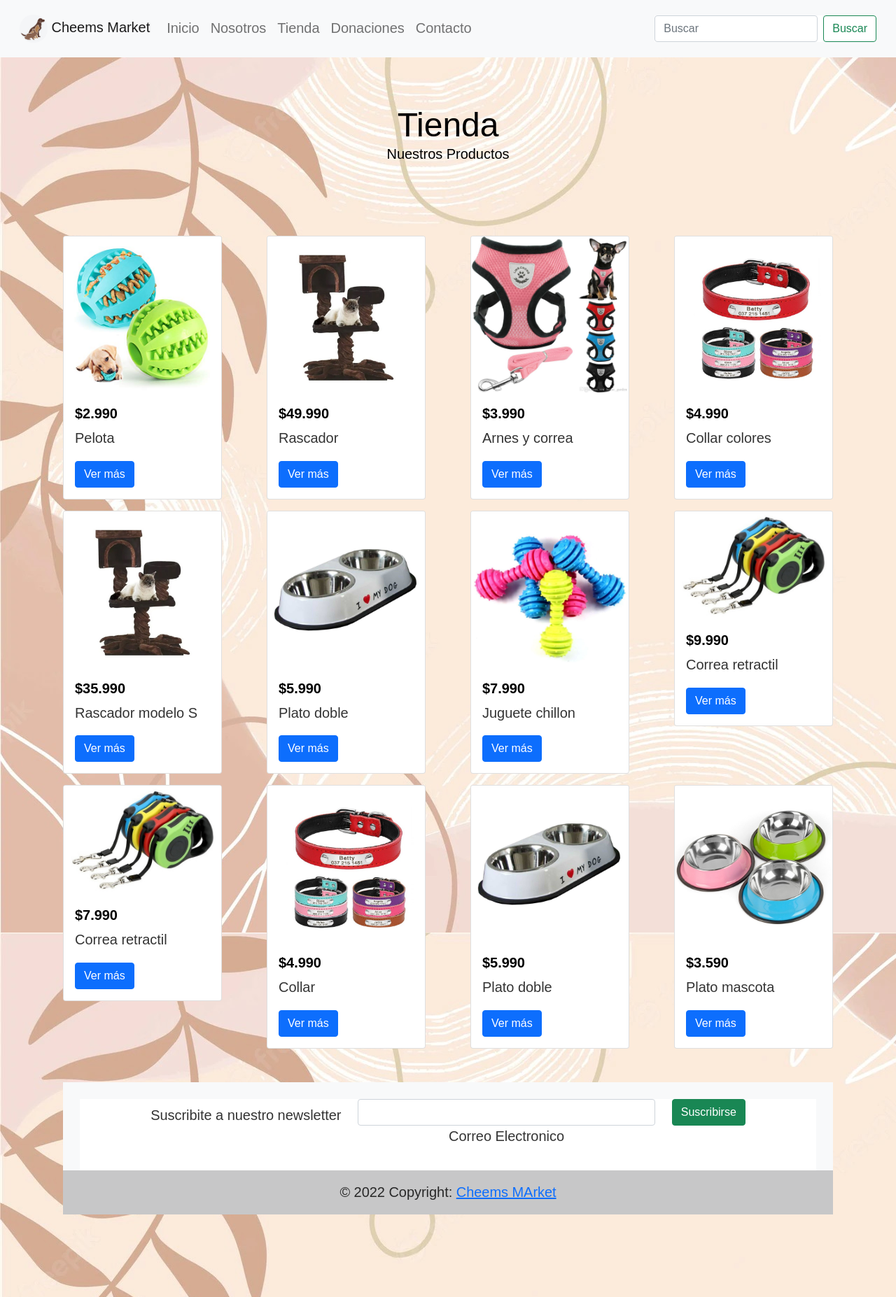
After one commit to Pauloskt13/Prueba_3_PGY3121, a Django app: page /tienda.html in a window 1280 px wide. The commit adds this page. Shown: the whole page at 70% size. Run offline with Django 4.2, Linux system fonts and the light colour scheme.

Commit message:
donations, about us, store

```diff
--- a/prueba3/core/static/css/main.css
+++ b/prueba3/core/static/css/main.css
@@ -19,7 +19,7 @@ h1{
     margin-left: 20px;
     margin-right: 20px;
     margin-top: 30px;
-    size-adjust: ;
+    size-adjust: inherit;
 }
 
 
@@ -64,7 +64,7 @@ body {
 
 
 #fotonosotros{
-        border-radius: 70%;
+        border-radius: 100%;
         width: 50%;
         height: auto;
         margin:auto;
@@ -83,3 +83,17 @@ body {
 form{
     background-color: rgb(255, 255, 255);
 }
+
+#logo {
+    border-radius: 50%;
+    justify-content: center;
+    width: 15%;
+    height: 15%;
+}
+
+.welcome{
+    text-align: center;
+    margin-top: 20px;
+    padding-top: 20px;
+
+}
--- /dev/null
+++ b/prueba3/core/templates/core/tienda.html
@@ -0,0 +1,499 @@
+<!DOCTYPE html>
+{%load static %}
+<html>
+    <head>
+        <meta charset="UTF-8">
+
+            <meta name="viewport" content="width=device-width, initial-scale=1">
+            <meta http-equiv="X-UA-Compatible" content="ie-edge">
+            <link href="https://cdn.jsdelivr.net/npm/bootstrap@5.1.3/dist/css/bootstrap.min.css" rel="stylesheet"
+            integrity="sha384-1BmE4kWBq78iYhFldvKuhfTAU6auU8tT94WrHftjDbrCEXSU1oBoqyl2QvZ6jIW3" crossorigin="anonymous">
+            <link rel="icon" href= "{% static "img/logo.jpg" %} " href="index.html">
+            <link href="{% static "css/main.css" %}" rel="stylesheet">
+            <title> Tienda - Cheems Market</title>
+        </head>
+    <body class="conteimner fluid" background="{% static "img/background_04.jpg" %} ">
+        <script src="https://cdn.jsdelivr.net/npm/bootstrap@5.1.3/dist/js/bootstrap.bundle.min.js" integrity="sha384-ka7Sk0Gln4gmtz2MlQnikT1wXgYsOg+OMhuP+IlRH9sENBO0LRn5q+8nbTov4+1p" crossorigin="anonymous"></script>
+    <!--Barra de navegacion-->
+    <nav class="navbar navbar-expand-lg navbar-light bg-light p-3 fixed-top" id="menu" scr="">
+        <div class="container-fluid">
+          <a class="navbar-brand" href="#">
+              <img src="{% static  "img/logo.jpg" %} " href="index.html" width="40px" height="40px" class="rounded-pill">
+            <span><strong>Cheems Market</strong></span>
+          </a>
+          <button class="navbar-toggler" type="button" data-bs-toggle="collapse" data-bs-target="#navbarSupportedContent" aria-controls="navbarSupportedContent" aria-expanded="false" aria-label="Toggle navigation">
+            <span class="navbar-toggler-icon"></span>
+          </button>
+          <div class="collapse navbar-collapse" id="navbarSupportedContent">
+            <ol class="navbar-nav me-auto mb-2 mb-lg-0">
+              <li class="nav-item">
+                <a class="nav-link" href="index.html">Inicio</a>
+              </li>
+              <li class="nav-item">
+                <a class="nav-link" href="nosotros.html">Nosotros</a>
+              </li>
+              <li class="nav-item">
+                <a class="nav-link" href="tienda.html">Tienda</a>
+              </li>
+              <li class="nav-item">
+                <a class="nav-link" href="donaciones.html">Donaciones</a>
+              </li>
+              <li class="nav-item">
+                <a class="nav-link" href="contacto.html">Contacto</a>
+              </li>
+            </ol>
+            <form class="d-flex">
+              <input class="form-control me-2" type="search" placeholder="Buscar" aria-label="Search">
+              <button class="btn btn-outline-success" type="submit">Buscar</button>
+            </form>
+          </div>
+        </div>
+      </nav>
+
+   <!--Titulo Tienda-->
+      <h1 class="display-5 bg- text-center text-black p-6"><strong class="justify-content-center">Tienda</strong><br>
+        <p class="text-black d-flex justify-content-center fs-5">Nuestros Productos</p> </h1>
+    </br>
+    <div class="row row-cols-2 row-cols-md-4 g-4">
+        <div class="col">
+          <div class="card">
+            <img src="{% static "img/juguete_pelota.jpg" %} " class="card-img-top" alt="Pelota">
+            <div class="card-body">
+              <h5 class="card-title">$2.990</h5>
+              <p class="card-text">Pelota</p>
+              <!-- Button trigger modal -->
+                <button type="button" class="btn btn-primary" data-bs-toggle="modal" data-bs-target="#popPelota">
+                Ver más
+                </button>
+
+             <!-- Modal -->
+            <div class="modal fade" id="popPelota" tabindex="-1" aria-labelledby="popPelotaLabel" aria-hidden="true">
+            <div class="modal-dialog">
+            <div class="modal-content">
+                <div class="modal-header">
+                <h5 class="modal-title" id="popPelotaLabel">Pelota de juguete</h5>
+                <button type="button" class="btn-close" data-bs-dismiss="modal" aria-label="Close"></button>
+                </div>
+                <div class="modal-body">
+                Pelota de juguete para estimular a su mascota. Unidades en stock: 100
+                <img src="{% static "img/juguete_pelota.jpg" %} " class="card-img-top" alt="Pelota">
+                </div>
+                <div class="modal-footer">
+                <button type="button" class="btn btn-secondary" data-bs-dismiss="modal">Cerrar</button>
+                <button type="button" class="btn btn-primary">Agregar</button>
+                </div>
+            </div>
+            </div>
+        </div>
+        </div>
+          </div>
+          </div>
+        <div class="col">
+          <div class="card">
+            <img src="{% static "img/rascador.jpg" %} " class="card-img-top" alt="...">
+            <div class="card-body">
+              <h5 class="card-title">$49.990</h5>
+              <p class="card-text">Rascador </p>
+              <!-- Button trigger modal -->
+              <button type="button" class="btn btn-primary" data-bs-toggle="modal" data-bs-target="#popRascador">
+                Ver más
+                </button>
+
+             <!-- Modal -->
+            <div class="modal fade" id="popRascador" tabindex="-1" aria-labelledby="popPelotaLabel" aria-hidden="true">
+            <div class="modal-dialog">
+            <div class="modal-content">
+                <div class="modal-header">
+                <h5 class="modal-title" id="popRascadorlabel">Rascador para gatos</h5>
+                <button type="button" class="btn-close" data-bs-dismiss="modal" aria-label="Close"></button>
+                </div>
+                <div class="modal-body">
+                Rascador para gatos, modelo M. Unidades en stock: 69.
+                <img src="{% static "img/rascador.jpg" %} " class="card-img-top" alt="...">
+                </div>
+                <div class="modal-footer">
+                <button type="button" class="btn btn-secondary" data-bs-dismiss="modal">Cerrar</button>
+                <button type="button" class="btn btn-primary">Agregar</button>
+                </div>
+            </div>
+            </div>
+        </div>
+            </div>
+          </div>
+        </div>
+        <div class="col">
+          <div class="card">
+            <img src="{% static "img/arnes_y_correa.jpg" %} "  class="card-img-top" alt="...">
+            <div class="card-body">
+              <h5 class="card-title">$3.990</h5>
+              <p class="card-text">Arnes y correa</p>
+            <!-- Button trigger modal -->
+            <button type="button" class="btn btn-primary" data-bs-toggle="modal" data-bs-target="#popArnes">
+                Ver más
+                </button>
+
+             <!-- Modal -->
+            <div class="modal fade" id="popArnes" tabindex="-1" aria-labelledby="popArnesLabel" aria-hidden="true">
+            <div class="modal-dialog">
+            <div class="modal-content">
+                <div class="modal-header">
+                <h5 class="modal-title" id="popPelotaLabel">Arnes con correa</h5>
+                <button type="button" class="btn-close" data-bs-dismiss="modal" aria-label="Close"></button>
+                </div>
+                <div class="modal-body">
+                Arnes con correa para mascotas de 6 kilos. Unidades en stock: 301.
+                <img src="{% static "img/arnes_y_correa.jpg" %} "  class="card-img-top" alt="...">
+                </div>
+                <div class="modal-footer">
+                <button type="button" class="btn btn-secondary" data-bs-dismiss="modal">Cerrar</button>
+                <button type="button" class="btn btn-primary">Agregar</button>
+                </div>
+            </div>
+            </div>
+        </div>
+            </div>
+          </div>
+        </div>
+        <div class="col">
+          <div class="card">
+            <img src="{% static "img/collares.jpg"  %} " class="card-img-top" alt="...">
+            <div class="card-body">
+              <h5 class="card-title">$4.990</h5>
+              <p class="card-text">Collar colores</p>
+            <!-- Button trigger modal -->
+            <button type="button" class="btn btn-primary" data-bs-toggle="modal" data-bs-target="#popCollar">
+                Ver más
+                </button>
+
+             <!-- Modal -->
+            <div class="modal fade" id="popCollar" tabindex="-1" aria-labelledby="popCollarLabel" aria-hidden="true">
+            <div class="modal-dialog">
+            <div class="modal-content">
+                <div class="modal-header">
+                <h5 class="modal-title" id="popCollarLabel">Collares</h5>
+                <button type="button" class="btn-close" data-bs-dismiss="modal" aria-label="Close"></button>
+                </div>
+                <div class="modal-body">
+                Collares en distintos colores disponibles. Unidades en stock: 500
+                <img src="{% static "img/collares.jpg"  %} " class="card-img-top" alt="...">
+                </div>
+                <div class="modal-footer">
+                <button type="button" class="btn btn-secondary" data-bs-dismiss="modal">Cerrar</button>
+                <button type="button" class="btn btn-primary">Agregar</button>
+                </div>
+            </div>
+            </div>
+        </div>
+            </div>
+          </div>
+        </div>
+      </div>
+      <p> </p>
+    <div class="row row-cols-1 row-cols-md-4 g-4">
+        <div class="col">
+            <div class="card">
+              <img src="{% static "img/rascador.jpg" %} " class="card-img-top" alt="...">
+              <div class="card-body">
+                <h5 class="card-title">$35.990</h5>
+                <p class="card-text">Rascador modelo S </p>
+                <!-- Button trigger modal -->
+            <button type="button" class="btn btn-primary" data-bs-toggle="modal" data-bs-target="#popRascadors">
+                Ver más
+                </button>
+
+             <!-- Modal -->
+            <div class="modal fade" id="popRascadors" tabindex="-1" aria-labelledby="popRascadorsLabel" aria-hidden="true">
+            <div class="modal-dialog">
+            <div class="modal-content">
+                <div class="modal-header">
+                <h5 class="modal-title" id="popRascadorsLabel">Rascador</h5>
+                <button type="button" class="btn-close" data-bs-dismiss="modal" aria-label="Close"></button>
+                </div>
+                <div class="modal-body">
+                Rascador gatos modelo S. Unidades en stock: 88
+                <img src="{% static "img/rascador.jpg" %} " class="card-img-top" alt="...">
+                </div>
+                <div class="modal-footer">
+                <button type="button" class="btn btn-secondary" data-bs-dismiss="modal">Cerrar</button>
+                <button type="button" class="btn btn-primary">Agregar</button>
+                </div>
+            </div>
+            </div>
+        </div>
+              </div>
+            </div>
+          </div>
+        <div class="col">
+           <div class="card">
+            <img src="{% static "img/plato_doble.jpg" %} " class="card-img-top" alt="...">
+            <div class="card-body">
+              <h5 class="card-title">$5.990</h5>
+              <p class="card-text">Plato doble</p>
+              <!-- Button trigger modal -->
+            <button type="button" class="btn btn-primary" data-bs-toggle="modal" data-bs-target="#popPlato">
+                Ver más
+                </button>
+
+             <!-- Modal -->
+            <div class="modal fade" id="popPlato" tabindex="-1" aria-labelledby="popPlatoLabel" aria-hidden="true">
+            <div class="modal-dialog">
+            <div class="modal-content">
+                <div class="modal-header">
+                <h5 class="modal-title" id="popPlatoLabel">Plato doble</h5>
+                <button type="button" class="btn-close" data-bs-dismiss="modal" aria-label="Close"></button>
+                </div>
+                <div class="modal-body">
+                Plato que le permite a su mascota tener alimento y beber, con el plato doble. Unidades en stock: 69.
+                <img src="{% static "img/plato_doble.jpg" %} " class="card-img-top" alt="...">
+                </div>
+                <div class="modal-footer">
+                <button type="button" class="btn btn-secondary" data-bs-dismiss="modal">Cerrar</button>
+                <button type="button" class="btn btn-primary">Agregar</button>
+                </div>
+            </div>
+            </div>
+        </div>
+            </div>
+          </div>
+        </div>
+        <div class="col">
+            <div class="card">
+            <img src="{% static "img/juguete_chillon.jpg" %} " class="card-img-top" alt="...">
+            <div class="card-body">
+              <h5 class="card-title">$7.990</h5>
+              <p class="card-text">Juguete chillon</p>
+              <!-- Button trigger modal -->
+            <button type="button" class="btn btn-primary" data-bs-toggle="modal" data-bs-target="#popJuguete">
+                Ver más
+                </button>
+
+             <!-- Modal -->
+            <div class="modal fade" id="popJuguete" tabindex="-1" aria-labelledby="popJugueteLabel" aria-hidden="true">
+            <div class="modal-dialog">
+            <div class="modal-content">
+                <div class="modal-header">
+                <h5 class="modal-title" id="popJugueteLabel">Juguete chillon</h5>
+                <button type="button" class="btn-close" data-bs-dismiss="modal" aria-label="Close"></button>
+                </div>
+                <div class="modal-body">
+                Juguete para estimular a su mascota. Unidades en stock: 200.
+                <img src="{% static "img/juguete_chillon.jpg" %} " class="card-img-top" alt="...">
+                </div>
+                <div class="modal-footer">
+                <button type="button" class="btn btn-secondary" data-bs-dismiss="modal">Cerrar</button>
+                <button type="button" class="btn btn-primary">Agregar</button>
+                </div>
+            </div>
+            </div>
+        </div>
+            </div>
+          </div>
+        </div>
+        <div class="col">
+            <div class="card">
+            <img src="{% static "img/correa_retractil.jpg" %} " class="card-img-top" alt="...">
+            <div class="card-body">
+              <h5 class="card-title">$9.990</h5>
+              <p class="card-text">Correa retractil </p>
+              <!-- Button trigger modal -->
+            <button type="button" class="btn btn-primary" data-bs-toggle="modal" data-bs-target="#popCorrear">
+                Ver más
+                </button>
+
+             <!-- Modal -->
+            <div class="modal fade" id="popCorrear" tabindex="-1" aria-labelledby="popCorrearLabel" aria-hidden="true">
+            <div class="modal-dialog">
+            <div class="modal-content">
+                <div class="modal-header">
+                <h5 class="modal-title" id="popCorrearLabel">Correa retractil</h5>
+                <button type="button" class="btn-close" data-bs-dismiss="modal" aria-label="Close"></button>
+                </div>
+                <div class="modal-body">
+                Correa retractil que le permite pasear a su mascota. Unidades en stock: 189.
+                <img src="{% static "img/correa_retractil.jpg" %} " class="card-img-top" alt="...">
+                </div>
+                <div class="modal-footer">
+                <button type="button" class="btn btn-secondary" data-bs-dismiss="modal">Cerrar</button>
+                <button type="button" class="btn btn-primary">Agregar</button>
+                </div>
+            </div>
+            </div>
+        </div>
+            </div>
+          </div>
+        </div>
+      </div>
+      <p> </p>
+      <div class="row row-cols-1 row-cols-md-4 g-4">
+        <div class="col">
+          <div class="card">
+            <img src="{% static "img/correa_retractil.jpg" %} " class="card-img-top" alt="...">
+            <div class="card-body">
+              <h5 class="card-title">$7.990</h5>
+              <p class="card-text">Correa retractil</p>
+              <!-- Button trigger modal -->
+            <button type="button" class="btn btn-primary" data-bs-toggle="modal" data-bs-target="#popCorrear">
+                Ver más
+                </button>
+
+             <!-- Modal -->
+            <div class="modal fade" id="popCorrear" tabindex="-1" aria-labelledby="popCorrearLabel" aria-hidden="true">
+            <div class="modal-dialog">
+            <div class="modal-content">
+                <div class="modal-header">
+                <h5 class="modal-title" id="popCorrearLabel">Pelota de juguete</h5>
+                <button type="button" class="btn-close" data-bs-dismiss="modal" aria-label="Close"></button>
+                </div>
+                <div class="modal-body">
+                Pelota de juguete para estimular a su mascota.
+                <img src="{% static "img/correa_retractil.jpg" %} " class="card-img-top" alt="...">
+                </div>
+                <div class="modal-footer">
+                <button type="button" class="btn btn-secondary" data-bs-dismiss="modal">Cerrar</button>
+                <button type="button" class="btn btn-primary">Agregar</button>
+                </div>
+            </div>
+            </div>
+        </div>
+            </div>
+          </div>
+        </div>
+        <div class="col">
+          <div class="card">
+            <img src="{% static "img/collares.jpg" %} " class="card-img-top" alt="...">
+            <div class="card-body">
+              <h5 class="card-title">$4.990</h5>
+              <p class="card-text">Collar</p>
+              <!-- Button trigger modal -->
+            <button type="button" class="btn btn-primary" data-bs-toggle="modal" data-bs-target="#popCollar">
+                Ver más
+                </button>
+
+             <!-- Modal -->
+            <div class="modal fade" id="popCollar" tabindex="-1" aria-labelledby="popCollarLabel" aria-hidden="true">
+            <div class="modal-dialog">
+            <div class="modal-content">
+                <div class="modal-header">
+                <h5 class="modal-title" id="popCollarLabel">Pelota de juguete</h5>
+                <button type="button" class="btn-close" data-bs-dismiss="modal" aria-label="Close"></button>
+                </div>
+                <div class="modal-body">
+                Pelota de juguete para estimular a su mascota.
+                <img src="{% static "img/collares.jpg" %} " class="card-img-top" alt="...">
+                </div>
+                <div class="modal-footer">
+                <button type="button" class="btn btn-secondary" data-bs-dismiss="modal">Cerrar</button>
+                <button type="button" class="btn btn-primary">Agregar</button>
+                </div>
+            </div>
+            </div>
+        </div>
+            </div>
+          </div>
+        </div>
+        <div class="col">
+          <div class="card">
+            <img src="{% static "img/plato_doble.jpg" %} " class="card-img-top" alt="...">
+            <div class="card-body">
+              <h5 class="card-title">$5.990</h5>
+              <p class="card-text">Plato doble</p>
+            <!-- Button trigger modal -->
+            <button type="button" class="btn btn-primary" data-bs-toggle="modal" data-bs-target="#popPlato">
+                Ver más
+                </button>
+
+             <!-- Modal -->
+            <div class="modal fade" id="popPlato" tabindex="-1" aria-labelledby="popPlatoLabel" aria-hidden="true">
+            <div class="modal-dialog">
+            <div class="modal-content">
+                <div class="modal-header">
+                <h5 class="modal-title" id="popPlatoLabel">Pelota de juguete</h5>
+                <button type="button" class="btn-close" data-bs-dismiss="modal" aria-label="Close"></button>
+                </div>
+                <div class="modal-body">
+                Pelota de juguete para estimular a su mascota.
+                <img src="{% static "img/plato_doble.jpg" %} " class="card-img-top" alt="...">
+                </div>
+                <div class="modal-footer">
+                <button type="button" class="btn btn-secondary" data-bs-dismiss="modal">Cerrar</button>
+                <button type="button" class="btn btn-primary">Agregar</button>
+                </div>
+            </div>
+            </div>
+        </div>
+            </div>
+          </div>
+        </div>
+        <div class="col">
+          <div class="card">
+            <img src="{% static "img/platos.jpg" %} " class="card-img-top" alt="...">
+            <div class="card-body">
+              <h5 class="card-title">$3.590</h5>
+              <p class="card-text">Plato mascota</p>
+            <!-- Button trigger modal -->
+            <button type="button" class="btn btn-primary" data-bs-toggle="modal" data-bs-target="#popPlatos">
+                Ver más
+                </button>
+
+             <!-- Modal -->
+            <div class="modal fade" id="popPlatos" tabindex="-1" aria-labelledby="popPlatosLabel" aria-hidden="true">
+            <div class="modal-dialog">
+            <div class="modal-content">
+                <div class="modal-header">
+                <h5 class="modal-title" id="popPlatosLabel">Plato mascota</h5>
+                <button type="button" class="btn-close" data-bs-dismiss="modal" aria-label="Close"></button>
+                </div>
+                <div class="modal-body">
+                Plato disponible en distintos colores, resistente. Unidades en stock: 422.
+                <img src="{% static "img/platos.jpg" %} " class="card-img-top" alt="...">
+                </div>
+                <div class="modal-footer">
+                <button type="button" class="btn btn-secondary" data-bs-dismiss="modal">Cerrar</button>
+                <button type="button" class="btn btn-primary">Agregar</button>
+                </div>
+            </div>
+            </div>
+        </div>
+            </div>
+          </div>
+        </div>
+      </div>
+      <p> </p>
+    <div class="container my-5">
+     <!--FOOTER-->
+     <footer class="bg-light text-center blank mx-2">
+        <div class="container p-4 pb-0">
+          <section class="">
+            <form action="">
+              <div class="row d-flex justify-content-center">
+                <div class="col-auto">
+                  <p class="pt-2">
+                    <strong>Suscribite a nuestro newsletter</strong>
+                  </p>
+                </div>
+                <div class="col-md-5 col-12">
+                  <!-- EMAIL INPUT CON VALIDACION DE CORREO  -->
+                  <div class="form-outline mb-4">
+                    <input type="email" id="form5Example27" class="form-control" />
+                    <label class="form-label" for="form5Example27">Correo Electronico</label>
+                  </div>
+                </div>
+                <div class="col-auto">
+                  <button type="submit" class="btn btn-success mb-4">
+                    Suscribirse
+                  </button>
+                </div>
+              </div>
+            </form>
+          </section>
+        </div>
+        <div class="text-center p-3" style="background-color: rgba(0, 0, 0, 0.2);">
+          © 2022 Copyright:
+          <a class="text-blue" href="index.html">Cheems MArket</a>
+        </div>
+      </footer>
+
+
+
+  </body>
+</html>
--- a/prueba3/core/urls.py
+++ b/prueba3/core/urls.py
@@ -1,8 +1,10 @@
 from django.urls import path
-from .views import index,nosotros
+from .views import index,nosotros, tienda, contacto
 
 urlpatterns = [
     path('', index,name="index"),
     path('', nosotros,name="nosotros"),
+    path('', tienda,name="tienda"),
+    path('', contacto,name="contacto"),
 
 ]
--- a/prueba3/core/views.py
+++ b/prueba3/core/views.py
@@ -7,3 +7,9 @@ def index(request):
 
 def nosotros(request):
     return render(request, 'core/nosotros.html')
+
+def tienda(request):
+    return render(request, 'core/tienda.html')
+
+def contacto(request):
+    return render(request, 'core/contacto.html')
--- a/prueba3/prueba3/urls.py
+++ b/prueba3/prueba3/urls.py
@@ -16,11 +16,13 @@ Including another URLconf
 from xml.etree.ElementInclude import include
 from django.contrib import admin
 from django.urls import path, include
-from core.views import index, nosotros
+from core.views import index, nosotros, tienda, contacto
 
 urlpatterns = [
     path('admin/', admin.site.urls),
     path('', include('core.urls')),
     path('index.html', index, name="index"),
     path('nosotros.html', nosotros,name="nosotros"),
+    path('tienda.html', tienda,name="tienda"),
+    path('contacto.html', contacto,name="contacto"),
 ]
```
Also changed, not shown: prueba3/core/templates/core/contacto.html (added, +190 -0 lines), prueba3/core/templates/core/index.html (+11 -7 lines), prueba3/core/templates/core/nosotros.html (+4 -5 lines), prueba3/core/static/img/mati.jpg.
